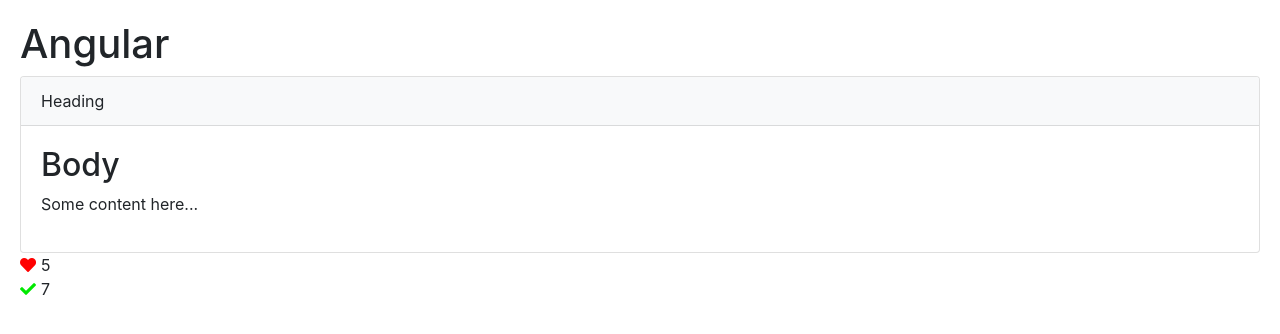
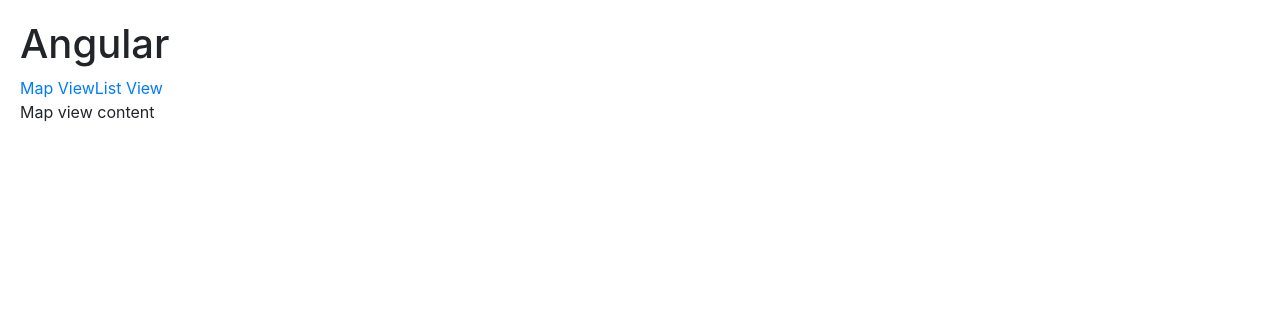
Before and after one commit to MarinaRumina/angular-hello-world, an Angular app: page / in a window 1280 px wide. Shown: the top 334 px of the page. Built offline with nearby package versions, Linux system fonts and the light colour scheme.

Commit message:
directives learning

```diff
--- a/src/app/app.component.html
+++ b/src/app/app.component.html
@@ -1,6 +1,35 @@
 <h1>Angular</h1>
 
-<bootstrap-card>
+<ul class="nav nav-pills">
+    <li class="active"><a href="">Map View</a></li>
+    <li><a href="">List View</a></li>
+</ul>
+<div>
+    <div>Map view content</div>
+    <!-- <div>List view content</div> -->
+</div>
+
+<!-- *ngIf modifies the DOM adding or removing DOM OBJECTS -->
+<!-- <h2>*ngIf</h2>
+<div *ngIf="courses.length > 0; then listOfCourses else noCourses"></div>
+<ng-template #listOfCourses>
+    List of courses!
+</ng-template>
+<ng-template #noCourses>
+    No courses yet...
+</ng-template> -->
+
+<!-- Hiding elements of the DOM based on some condition -->
+<!-- <h2>Hidden property of the element</h2>
+<div [hidden]="courses.length == 0">
+    List of courses!
+</div>
+<div [hidden]="courses.length > 0">
+    No courses yet...
+</div> -->
+
+
+<!-- <bootstrap-card>
     <ng-container class="heading">Heading</ng-container>
     <div class="body">
         <h2>Body</h2>
@@ -11,7 +40,7 @@
 <app-like [isActive]="tweet.isLiked" [likesCount]="tweet.likesCount"></app-like>
 <br>
 
-<app-check-tick [is-checked]="task.isFulfilled" [(countChecked)]="task.fulfillmentCount"></app-check-tick>
+<app-check-tick [is-checked]="task.isFulfilled" [(countChecked)]="task.fulfillmentCount"></app-check-tick> -->
 <!--
 <app-title-case-input></app-title-case-input>
 <br>
--- a/src/app/app.component.ts
+++ b/src/app/app.component.ts
@@ -9,6 +9,8 @@
 })
 export class AppComponent {
   title = 'hello-world';
+
+  courses = [1, 2];
 
   post = {
     postTitle: 'Title',
```
